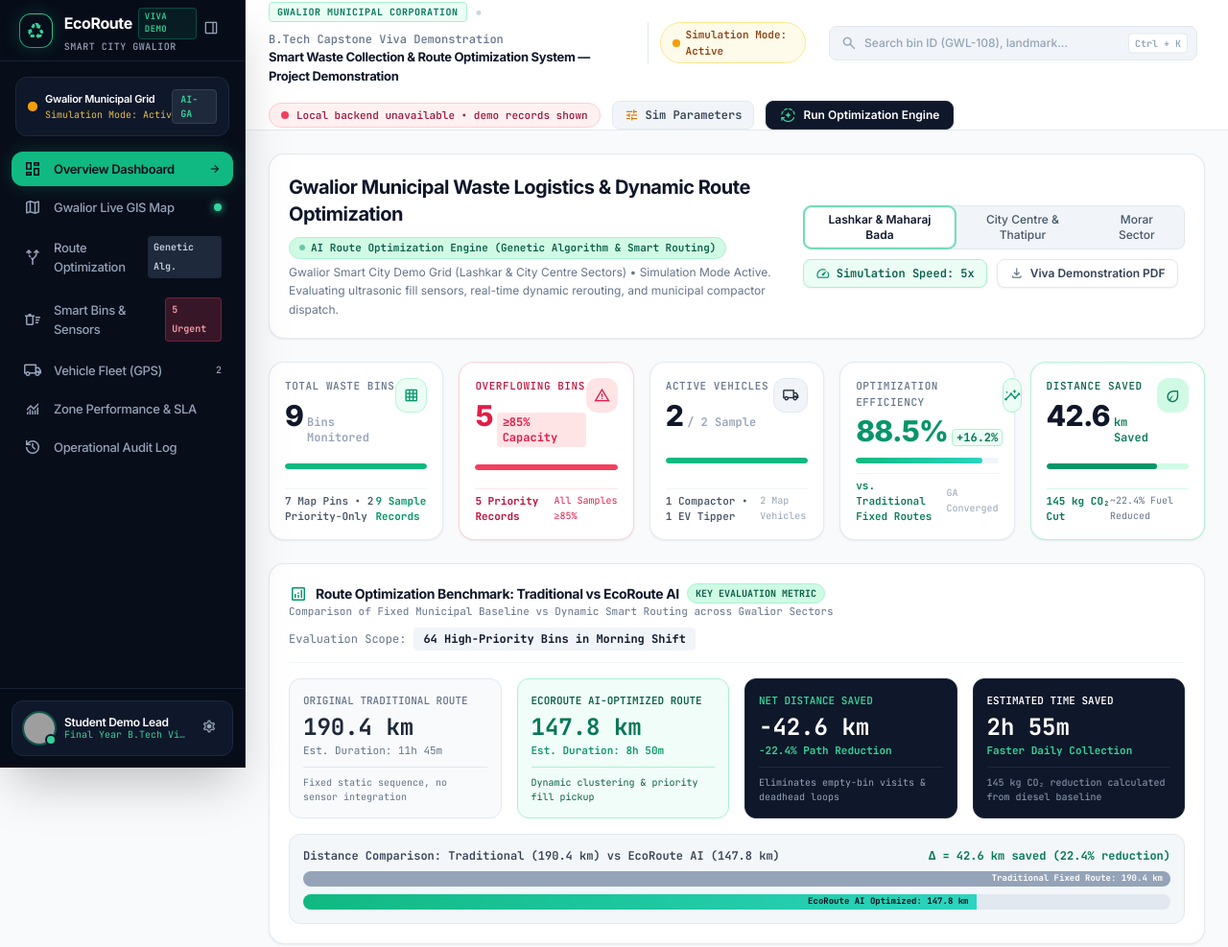
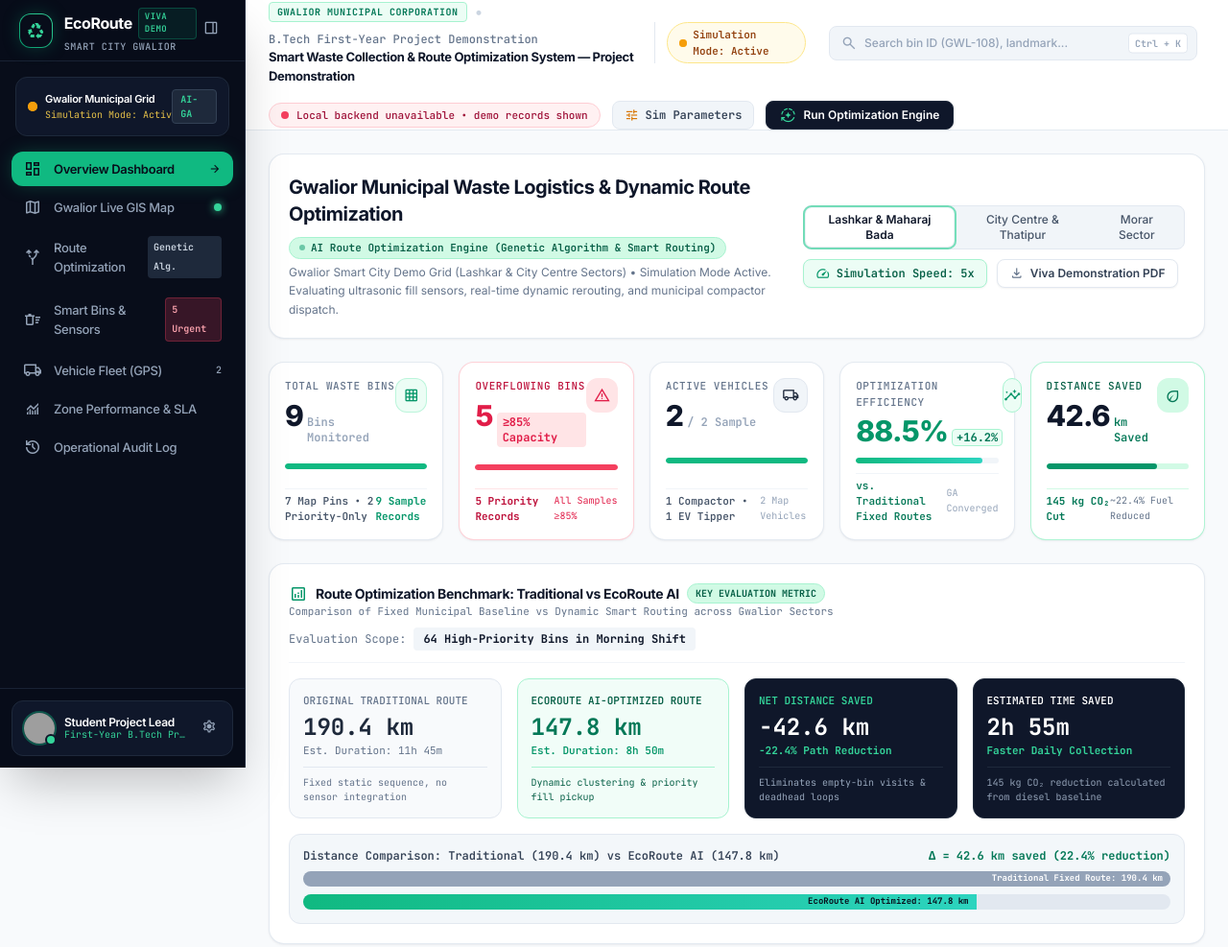
Before and after one commit to kartiksoni0117-s11y/ECO-ROUTE, a plain HTML site: page index.html in a window 1280 px wide. Shown: the top 987 px of the page at 96% size. Drawn offline with nearby package versions, Linux system fonts and the light colour scheme; no server answers; grey boxes are pictures that could not be loaded.

Commit message:
Correct project year labels

```diff
--- a/index.html
+++ b/index.html
@@ -179,8 +179,8 @@
 <span class="absolute bottom-0 right-0 w-2 h-2 rounded-full bg-emerald-400 ring-2 ring-slate-900"></span>
 </div>
 <div class="flex flex-col truncate">
-<span class="text-[12px] font-semibold text-white tracking-tight truncate leading-tight">Student Demo Lead</span>
-<span class="text-[10px] font-mono text-emerald-400 truncate leading-tight">Final Year B.Tech Viva</span>
+<span class="text-[12px] font-semibold text-white tracking-tight truncate leading-tight">Student Project Lead</span>
+<span class="text-[10px] font-mono text-emerald-400 truncate leading-tight">First-Year B.Tech Project</span>
 </div>
 </div>
 <button class="p-1 text-slate-400 hover:text-white rounded hover:bg-slate-800 transition-colors" title="Settings">
@@ -200,7 +200,7 @@
 <div class="flex items-center gap-2">
 <span class="text-[10px] font-mono font-bold tracking-wider uppercase text-emerald-700 bg-emerald-50 border border-emerald-200 px-2 py-0.5 rounded">GWALIOR MUNICIPAL CORPORATION</span>
 <span class="text-slate-300">•</span>
-<span class="text-[12px] font-mono text-slate-500 font-medium">B.Tech Capstone Viva Demonstration</span>
+<span class="text-[12px] font-mono text-slate-500 font-medium">B.Tech First-Year Project Demonstration</span>
 </div>
 <span class="text-[13px] font-bold text-slate-900 tracking-tight">Smart Waste Collection &amp; Route Optimization System — Project Demonstration</span>
 </div>
```
Also changed, not shown: designs/gwalior/code.html (+3 -3 lines).
